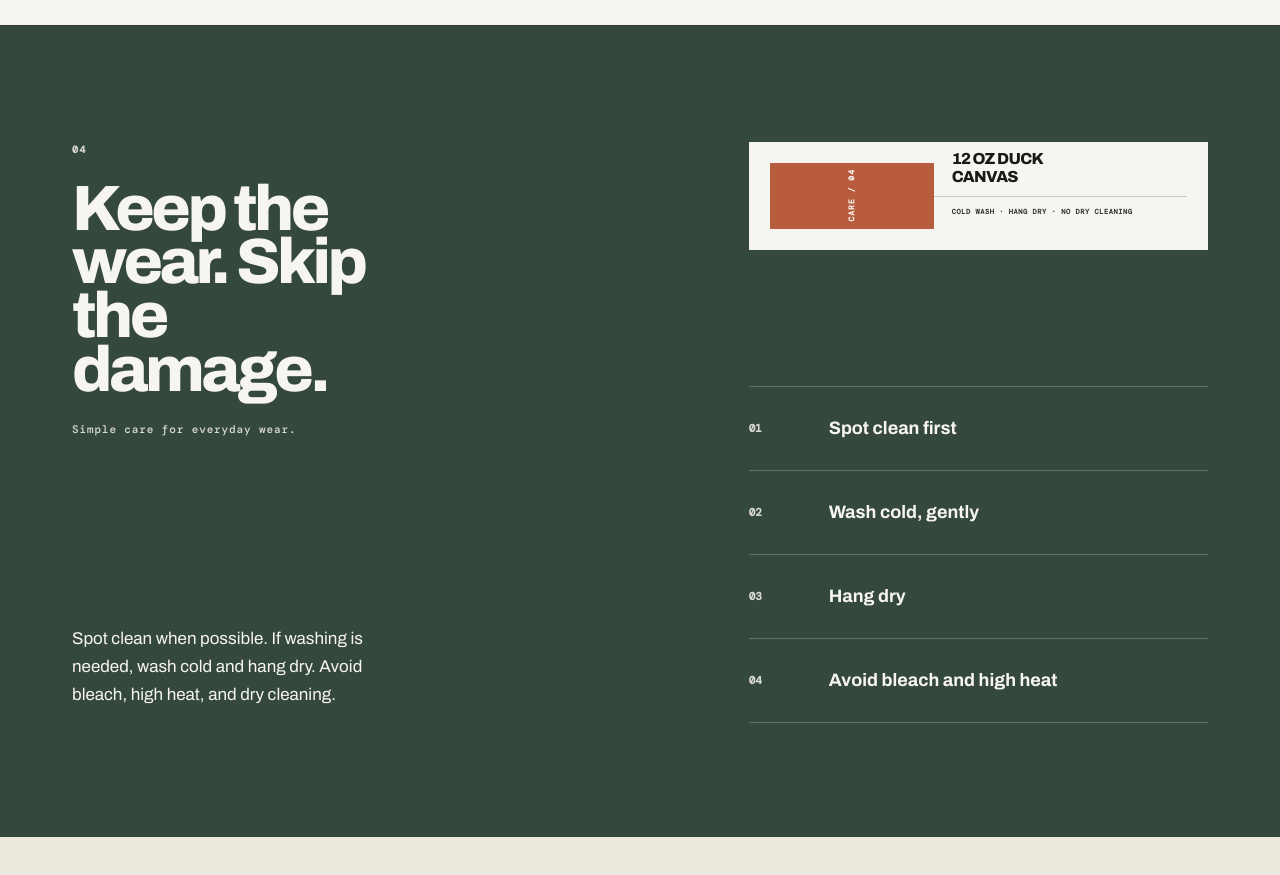
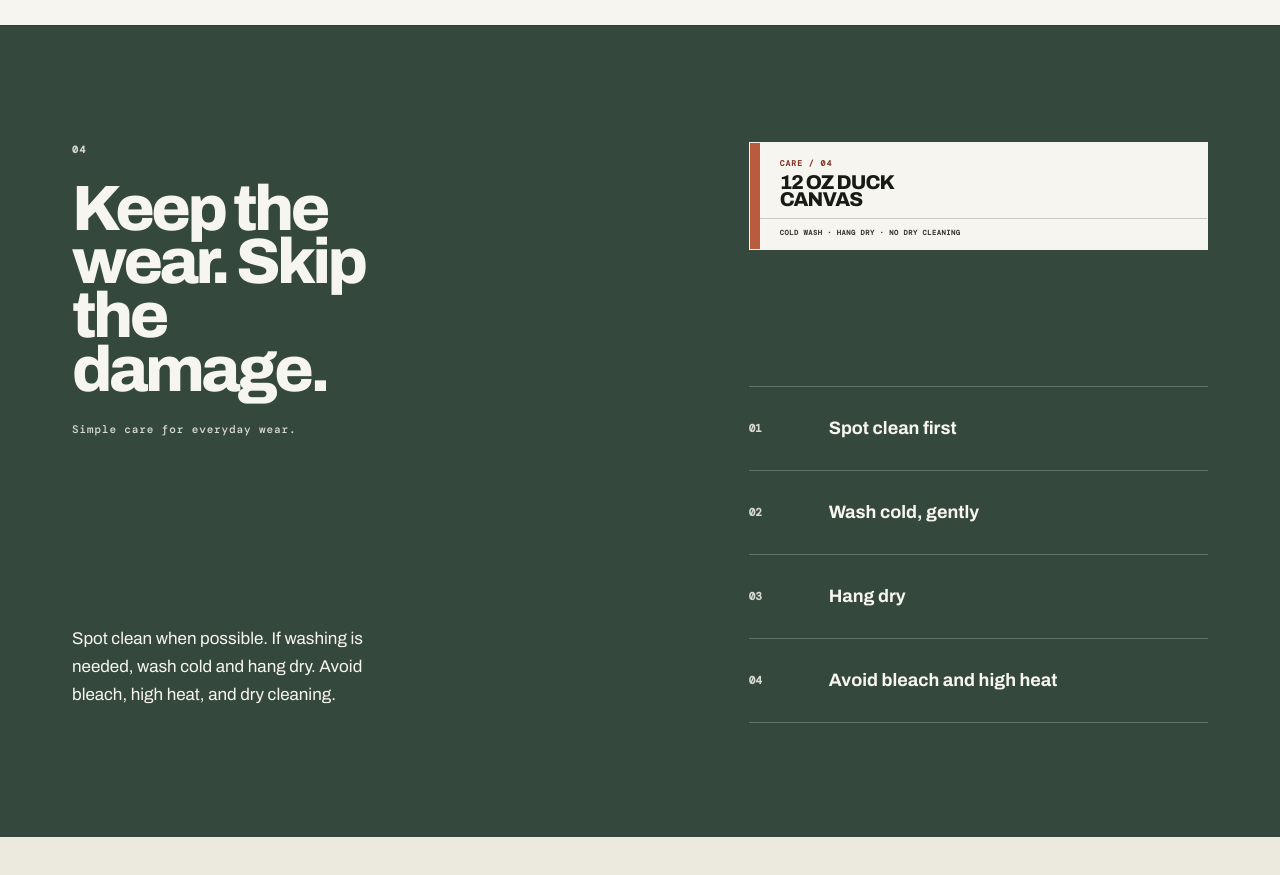
Before and after one commit to ArushPatil/vaile-website, a React (Vite) app in the folder vaile-storefront-drop-001/client/: page / in a window 1280 px wide. Shown: the part 3060-3935 px from the top of the page. Built offline with nearby package versions, Linux system fonts and the light colour scheme.

Commit message:
fix: restrain desktop care stamp composition

```diff
--- a/vaile-storefront-drop-001/client/src/index.css
+++ b/vaile-storefront-drop-001/client/src/index.css
@@ -1389,13 +1389,37 @@ a:focus-visible, button:focus-visible { outline: 2px solid var(--ink); outline-o
   .chapter-shell .care-layout .care-stamp {
     grid-column: 8 / -1;
     grid-row: 1;
-    grid-template-columns: minmax(164px, .72fr) minmax(0, 1.28fr);
+    grid-template-columns: 10px minmax(0, 1fr);
+    grid-template-rows: minmax(0, 1fr) auto;
     min-height: 108px;
-    padding: 20px;
+    padding: 0;
+  }
+  .chapter-shell .care-layout .care-stamp::before {
+    grid-column: 1;
+    grid-row: 1 / -1;
+  }
+  .chapter-shell .care-layout .care-stamp span {
+    grid-column: 2;
+    grid-row: 1;
+    align-self: start;
+    justify-self: start;
+    padding: 14px 20px 0;
+    color: var(--oxide-deep) !important;
+    writing-mode: horizontal-tb;
+    transform: none;
   }
   .chapter-shell .care-layout .care-stamp b {
-    font-size: 16px;
-    line-height: 18px;
+    grid-column: 2;
+    grid-row: 1;
+    align-self: end;
+    padding: 22px 20px 10px;
+    font-size: 20px;
+    line-height: 17px;
+  }
+  .chapter-shell .care-layout .care-stamp p {
+    grid-column: 2;
+    grid-row: 2;
+    padding: 8px 20px 10px;
   }
   .chapter-shell .care-layout ul {
     grid-column: 8 / -1;
```
